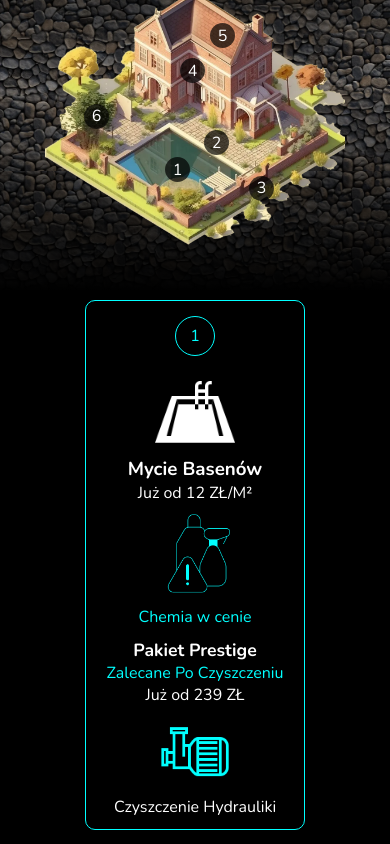
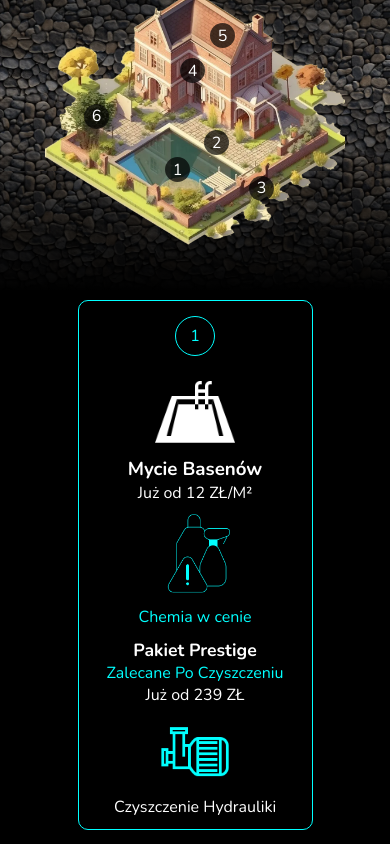
Before and after one commit to CodastickFantastic/czystykamien.pl, a Next.js app: page /oferta in a window 390 px wide. Shown: the part 1365-2209 px from the top of the page. Built offline with nearby package versions, Linux system fonts and the light colour scheme.

Commit message:
Fixed offer tile width

```diff
--- a/src/styles/offer.module.scss
+++ b/src/styles/offer.module.scss
@@ -34,7 +34,7 @@
     color: #fff;
     position: absolute;
     cursor: pointer;
-    a{
+    a {
       text-decoration: none;
       color: #fff;
     }
@@ -202,7 +202,7 @@
     }
   }
 
-  .blackBg{
+  .blackBg {
     p:last-child {
       margin-bottom: 0px;
     }
@@ -219,7 +219,7 @@
     padding: 0px;
     .offerContainer {
       .offerSpec {
-        width: 220px;
+        width: 235px;
       }
     }
   }
@@ -239,12 +239,4 @@
       width: 250px;
     }
   }
-  .blackBg {
-    padding: 0px;
-    .offerContainer {
-      .offerSpec {
-        width: 220px;
-      }
-    }
-  }
 }
```
